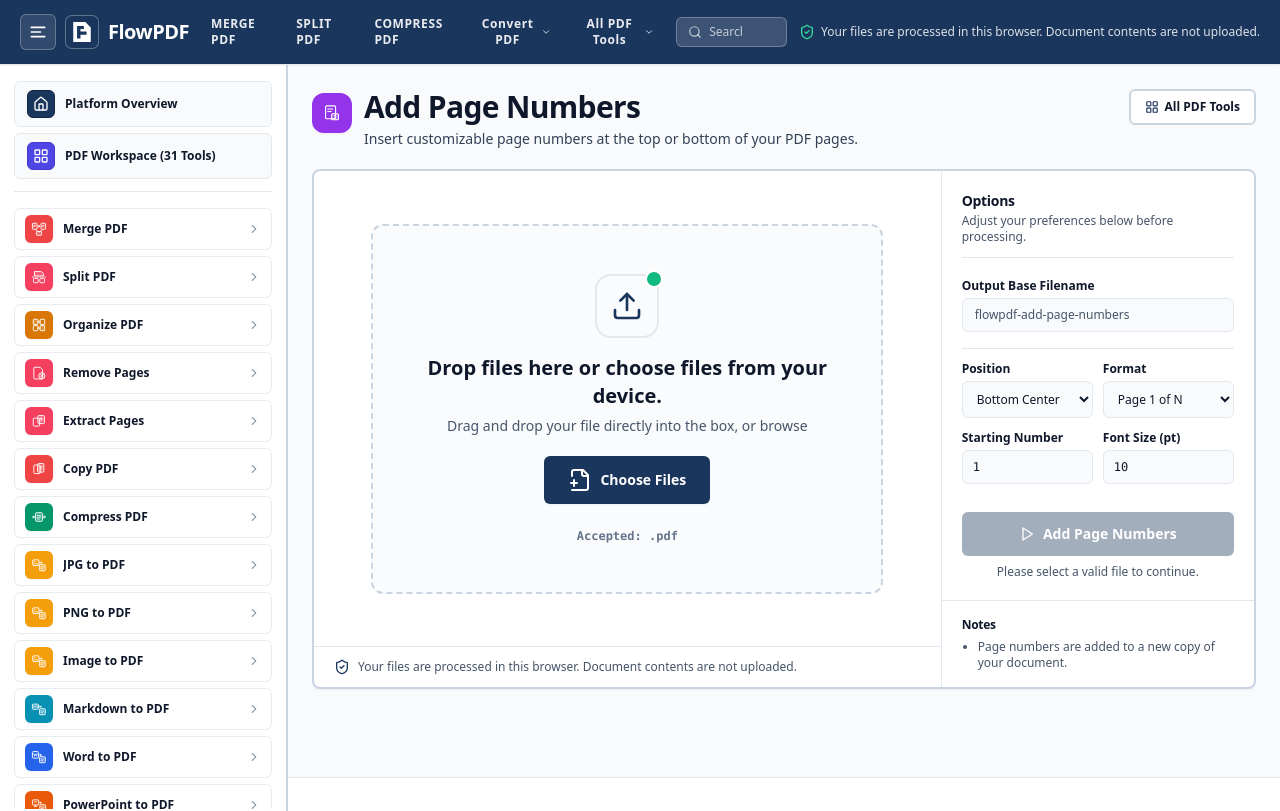
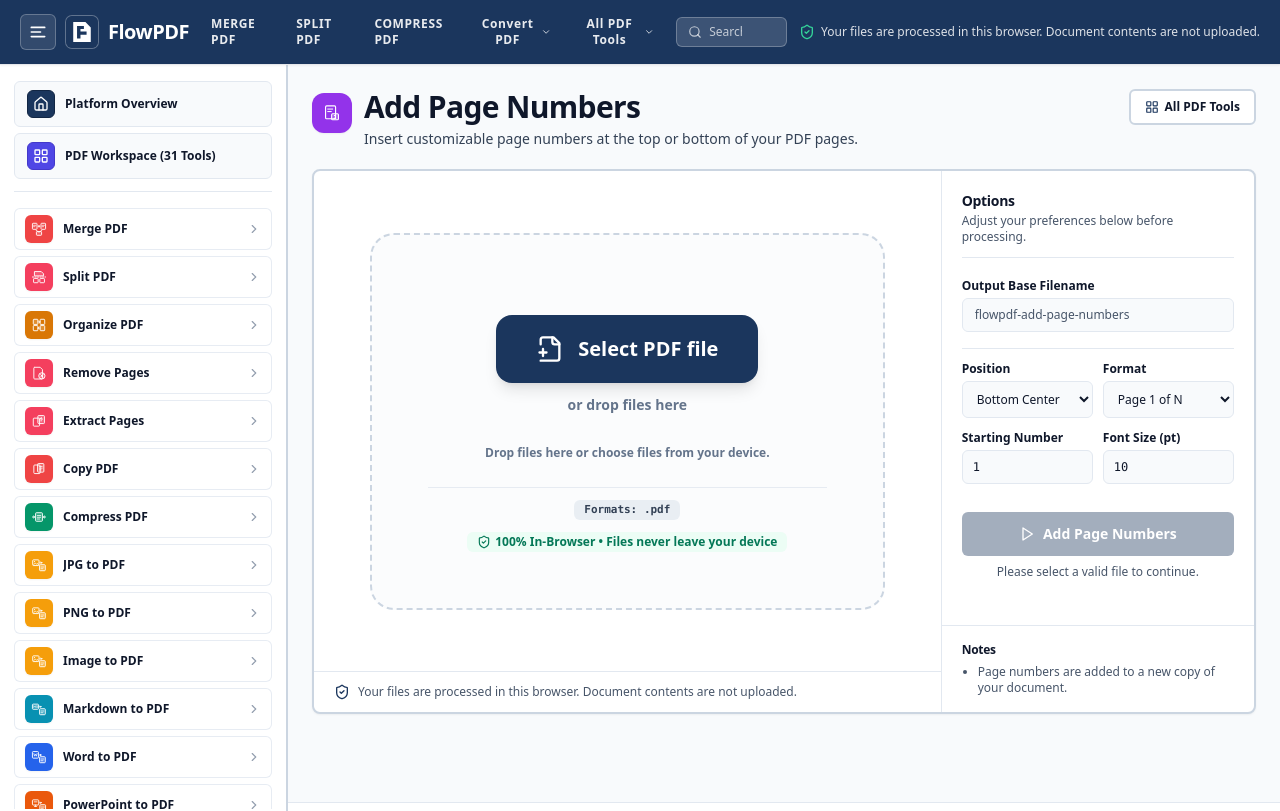
Before and after one commit to davizofficial/FlowPDF, a React (Vite) app: page /tools/add-page-numbers in a window 1280 px wide. Shown: the top 811 px of the page. Built offline with nearby package versions, Linux system fonts and the light colour scheme.

Commit message:
feat(dropzone): add prominent centered select files button and drop indicator

```diff
--- a/src/components/file-queue/FileDropzone.tsx
+++ b/src/components/file-queue/FileDropzone.tsx
@@ -1,5 +1,5 @@
 import React, { useRef, useState } from 'react';
-import { Upload, FilePlus2 } from 'lucide-react';
+import { Upload, FilePlus2, ShieldCheck, Plus } from 'lucide-react';
 import { en } from '../../i18n/en';
 import type { ToolDefinition } from '../../processing/shared-types';
 
@@ -41,6 +41,40 @@ export const FileDropzone: React.FC<FileDropzoneProps> = ({
     }
   };
 
+  const getSelectButtonLabel = () => {
+    if (tool.id.includes('word')) return 'Select WORD files';
+    if (tool.id.includes('excel')) return 'Select EXCEL files';
+    if (tool.id.includes('powerpoint')) return 'Select POWERPOINT files';
+    if (tool.id.includes('image') || tool.id.includes('jpg') || tool.id.includes('png')) return 'Select Images';
+    return tool.allowMultipleFiles ? 'Select PDF files' : 'Select PDF file';
+  };
+
+  const getButtonBgClass = () => {
+    switch (tool.id) {
+      case 'merge-pdf':
+      case 'insert-replace-pages':
+      case 'copy-pdf':
+        return 'bg-red-500 hover:bg-red-600 text-white shadow-red-500/25';
+      case 'split-pdf':
+      case 'extract-pages':
+      case 'remove-pages':
+        return 'bg-rose-500 hover:bg-rose-600 text-white shadow-rose-500/25';
+      case 'compress-pdf':
+        return 'bg-emerald-600 hover:bg-emerald-700 text-white shadow-emerald-600/25';
+      case 'word-to-pdf':
+      case 'pdf-to-word':
+        return 'bg-blue-600 hover:bg-blue-700 text-white shadow-blue-600/25';
+      case 'excel-to-pdf':
+      case 'pdf-to-excel':
+        return 'bg-green-600 hover:bg-green-700 text-white shadow-green-600/25';
+      case 'powerpoint-to-pdf':
+      case 'pdf-to-powerpoint':
+        return 'bg-orange-600 hover:bg-orange-700 text-white shadow-orange-600/25';
+      default:
+        return 'bg-primary hover:bg-primary-hover text-white shadow-primary/25';
+    }
+  };
+
   if (hasExistingItems) {
     return (
       <div
@@ -50,22 +84,27 @@ export const FileDropzone: React.FC<FileDropzoneProps> = ({
         }}
         onDragLeave={() => setIsDragOver(false)}
         onDrop={handleDrop}
-        className={`flex flex-wrap items-center justify-between gap-3 border-b-2 border-slate-200 bg-slate-50/80 px-5 py-3 transition-all duration-200 ${
+        className={`flex flex-wrap items-center justify-between gap-3 border-b border-slate-200 bg-slate-50/90 px-6 py-3.5 transition-all duration-200 ${
           isDragOver ? 'bg-primary/10 border-primary' : ''
         } ${disabled ? 'opacity-60 pointer-events-none' : ''}`}
       >
-        <div className="flex items-center gap-2.5 text-xs text-slate-700">
-          <div className="flex h-7 w-7 items-center justify-center rounded-control bg-primary/10 text-primary">
+        <div className="flex items-center gap-3 text-xs text-slate-700">
+          <div className="flex h-8 w-8 items-center justify-center rounded-xl bg-primary/10 text-primary">
             <Upload className="h-4 w-4" aria-hidden="true" />
           </div>
+          <div>
             <label
               htmlFor={`file-input-${tool.id}`}
-            className="cursor-pointer font-bold text-ink"
+              className="cursor-pointer font-bold text-ink hover:text-primary transition-colors block"
             >
               {tool.allowMultipleFiles
-              ? 'Drag more files here or choose from device'
+                ? 'Drop more files here or choose from your device'
                 : en.dropzone.prompt}
             </label>
+            <span className="text-[11px] text-slate-500">
+              Accepted: {tool.acceptedExtensions.join(', ')}
+            </span>
+          </div>
         </div>
 
         <div className="flex items-center gap-2">
@@ -83,9 +122,9 @@ export const FileDropzone: React.FC<FileDropzoneProps> = ({
             type="button"
             disabled={disabled}
             onClick={() => inputRef.current?.click()}
-            className="smooth-interactive inline-flex items-center gap-1.5 rounded-control border-2 border-slate-300 bg-surface px-3 py-1.5 text-xs font-bold text-ink hover:border-primary hover:text-primary hover:bg-slate-50"
+            className="smooth-interactive inline-flex items-center gap-1.5 rounded-xl border border-slate-300 bg-white px-4 py-2 text-xs font-bold text-ink shadow-xs hover:border-primary hover:text-primary hover:bg-slate-50"
           >
-            <FilePlus2 className="h-3.5 w-3.5 text-primary" aria-hidden="true" />
+            <Plus className="h-4 w-4 text-primary" aria-hidden="true" />
             <span>
               {tool.allowMultipleFiles
                 ? en.dropzone.appendLabel
@@ -105,35 +144,18 @@ export const FileDropzone: React.FC<FileDropzoneProps> = ({
       }}
       onDragLeave={() => setIsDragOver(false)}
       onDrop={handleDrop}
-      className={`flex flex-1 flex-col items-center justify-center p-6 sm:p-10 min-h-[380px] lg:min-h-[460px] w-full text-center transition-all duration-300 ${
+      className={`flex flex-1 flex-col items-center justify-center p-8 sm:p-14 min-h-[420px] lg:min-h-[500px] w-full text-center transition-all duration-300 ${
         disabled ? 'opacity-60 pointer-events-none' : ''
       }`}
     >
       <div
-        className={`w-full max-w-lg mx-auto rounded-dialog border-2 border-dashed p-8 sm:p-12 transition-all duration-300 flex flex-col items-center justify-center space-y-4 shadow-xs ${
+        className={`w-full max-w-xl mx-auto rounded-3xl border-2 border-dashed p-8 sm:p-14 transition-all duration-300 flex flex-col items-center justify-center space-y-6 ${
           isDragOver
-            ? 'border-primary bg-primary/[0.08] scale-[1.01] shadow-md'
-            : 'border-slate-300 bg-slate-50/70 hover:border-primary/60 hover:bg-primary/[0.03]'
+            ? 'border-primary bg-primary/[0.06] scale-[1.01] shadow-xl'
+            : 'border-slate-300 bg-slate-50/60 hover:border-slate-400 hover:bg-slate-50'
         }`}
       >
-        <div className="relative flex h-16 w-16 items-center justify-center rounded-2xl bg-primary/10 text-primary border-2 border-primary/20 shadow-xs">
-          <Upload className="h-8 w-8 transition-transform duration-300" aria-hidden="true" />
-          <div className="absolute -top-1 -right-1 h-3.5 w-3.5 rounded-full bg-emerald-500 ring-2 ring-white" />
-        </div>
-
-        <div className="space-y-1.5 max-w-md">
-          <label
-            htmlFor={`file-input-${tool.id}`}
-            className="block cursor-pointer font-display text-lg sm:text-xl font-bold text-ink"
-          >
-            {en.dropzone.prompt}
-          </label>
-          <p className="text-xs sm:text-sm font-medium text-slate-600">
-            Drag and drop {tool.allowMultipleFiles ? 'documents' : 'your file'} directly into the box, or browse
-          </p>
-        </div>
-
-        <div className="flex flex-wrap items-center justify-center gap-2 pt-1">
+        {/* Hidden Input for Accessible File Selection */}
         <input
           ref={inputRef}
           id={`file-input-${tool.id}`}
@@ -144,19 +166,43 @@ export const FileDropzone: React.FC<FileDropzoneProps> = ({
           onChange={handleFileChange}
           className="sr-only"
         />
+
+        {/* The Signature Giant iLovePDF CTA Button */}
+        <div className="flex flex-col items-center space-y-3">
           <button
             type="button"
             disabled={disabled}
             onClick={() => inputRef.current?.click()}
-            className="smooth-interactive inline-flex items-center gap-2 rounded-control bg-primary px-6 py-3 text-sm font-bold text-primary-ink shadow-sm hover:bg-primary-hover hover:shadow-md hover:-translate-y-0.5"
+            className={`smooth-interactive inline-flex items-center justify-center gap-3.5 rounded-2xl px-8 sm:px-10 py-5 text-lg sm:text-xl font-bold shadow-lg hover:shadow-2xl hover:scale-[1.02] active:scale-[0.99] transition-all duration-200 cursor-pointer ${getButtonBgClass()}`}
           >
-            <FilePlus2 className="h-4.5 w-4.5" aria-hidden="true" />
-            <span>{en.dropzone.buttonLabel}</span>
+            <FilePlus2 className="h-6 w-6 sm:h-7 sm:w-7" aria-hidden="true" />
+            <span>{getSelectButtonLabel()}</span>
           </button>
+
+          <p className="text-sm font-semibold text-slate-500">
+            or drop files here
+          </p>
         </div>
 
-        <div className="pt-2 text-xs font-mono font-semibold text-slate-500">
-          Accepted: {tool.acceptedExtensions.join(', ')}
+        {/* Accessible Prompt Label */}
+        <div className="space-y-1">
+          <label
+            htmlFor={`file-input-${tool.id}`}
+            className="cursor-pointer text-xs font-semibold text-slate-500 hover:text-slate-800 transition-colors"
+          >
+            {en.dropzone.prompt}
+          </label>
+        </div>
+
+        {/* Accepted Formats & In-Browser Guarantee */}
+        <div className="flex flex-wrap items-center justify-center gap-3 pt-3 border-t border-slate-200/80 text-xs font-medium text-slate-500">
+          <span className="font-mono text-[11px] bg-slate-200/70 text-slate-700 px-2.5 py-0.5 rounded-md font-semibold">
+            Formats: {tool.acceptedExtensions.join(', ')}
+          </span>
+          <span className="inline-flex items-center gap-1 text-emerald-700 font-semibold bg-emerald-50 px-2.5 py-0.5 rounded-md">
+            <ShieldCheck className="h-3.5 w-3.5" aria-hidden="true" />
+            <span>100% In-Browser &bull; Files never leave your device</span>
+          </span>
         </div>
       </div>
     </div>
```
Lines whose indentation alone changed are shown as unchanged.
